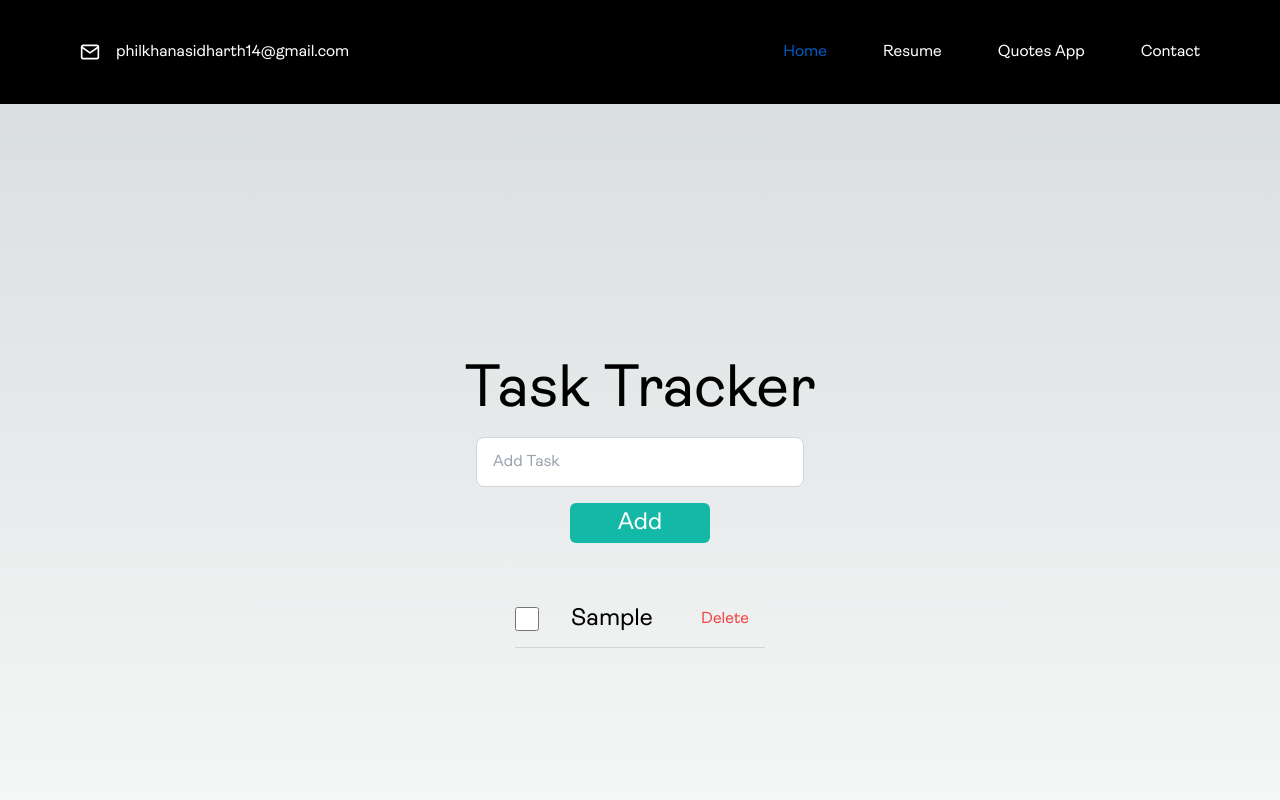
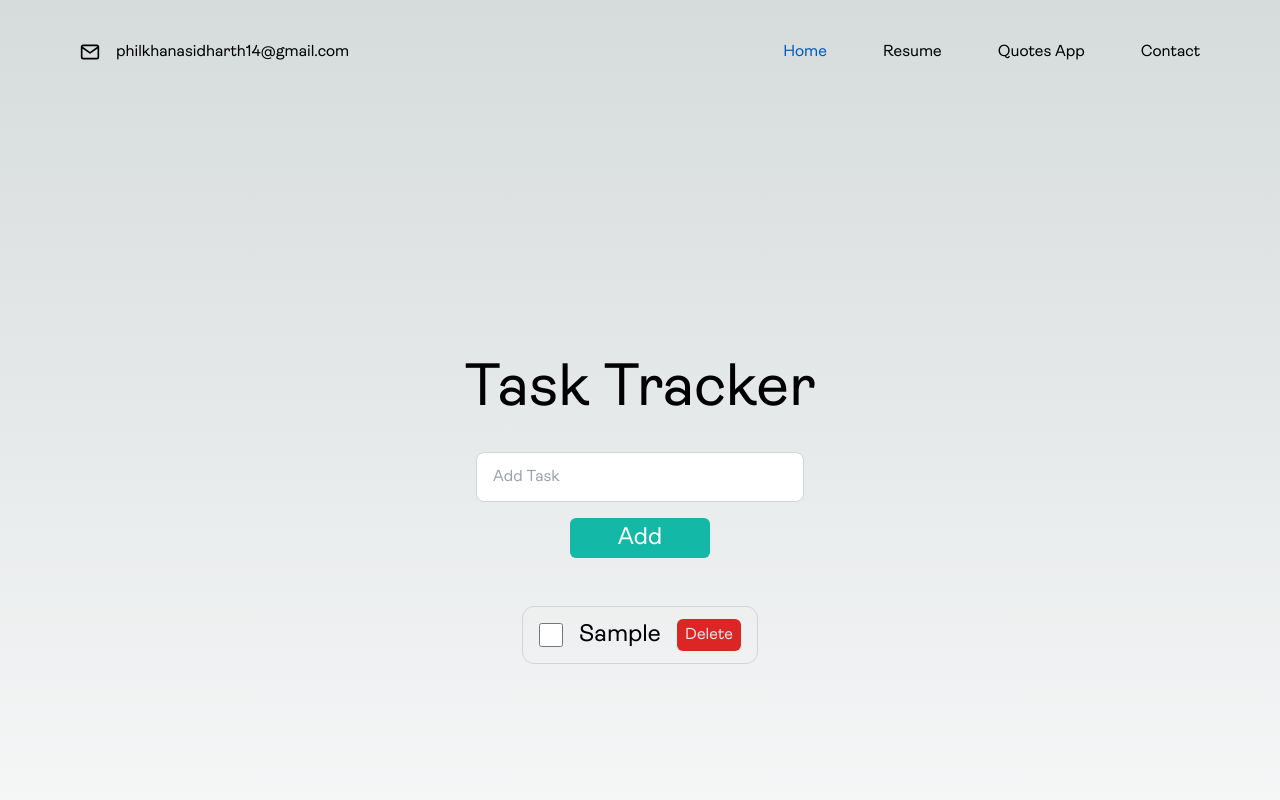
Before and after one commit to psidh/openWeatherApi, a Next.js app: page / in a window 1280 px wide. Both pictures are taken after typing "Sample" into the empty fields and a click on the button "Add". Shown: the top 800 px of the page. Built offline with nearby package versions, Linux system fonts and the light colour scheme.

Commit message:
tailwind css added

```diff
--- a/src/app/components/TaskList.tsx
+++ b/src/app/components/TaskList.tsx
@@ -13,31 +13,36 @@ interface TaskListProps {
 
 const TaskList: React.FC<TaskListProps>  = ({ tasks, deleteTask, toggleComplete }) => {
   return (
+    <div className="flex items-center justify-between mx-4">
   <ul className="mt-4">
     {tasks.map((task, index) => (
-    <li key={index} className="flex items-center justify-between py-3 border-b border-gray-300">
+      <li key={index} className="flex items-center justify-between py-3 px-4 border rounded-xl border-gray-300">
         <div className="flex items-center">
           <input
             type="checkbox"
             checked={task.completed}
             onChange={() => toggleComplete(index)}
-          className="h-6 w-6 text-blue-500 border border-gray-300 rounded"
+            className="h-6 w-6 text-blue-500 border border-gray-200 rounded-full"
           />
           <span
-          className={`px-8 text-2xl dark:text-white  ${task.completed ? 'line-through text-gray-400' : 'text-black'}`}
+            className={`px-2 sm:px-4 text-md sm:text-2xl divide-y dark:text-white ${
+              task.completed ? 'line-through text-gray-400' : 'text-black'
+            }`}
           >
             {task.name}
           </span>
         </div>
         <button
           onClick={() => deleteTask(index)}
-        className="mx-4 text-red-500 hover:text-red-600 focus:outline-none"
+          className=" bg-red-600 hover:bg-red-700 px-2 py-1 rounded-md text-gray-200 hover:text-gray-300 focus:outline-none"
         >
           Delete
         </button>
       </li>
     ))}
   </ul>
+</div>
+
 
   );
 };
--- a/src/app/components/footer.tsx
+++ b/src/app/components/footer.tsx
@@ -12,7 +12,7 @@ const GlobalStyle = createGlobalStyle`
 const Footer = () => {
   return (
   <main id="footer">
-    <div className="text-white">
+    <div className="">
       <div className="py-8 md:py-16 px-8 lg:px-36 border-t-[0.05em] flex lg:flex-row flex-col gap-12 lg:gap-0 justify-between items-center">
         <div className="flex gap-12 ">
           <a className="hover:scale-150 transition duration-300" href="https://instagram.com/p_s1dharth">
--- a/src/app/components/navbar.tsx
+++ b/src/app/components/navbar.tsx
@@ -18,7 +18,7 @@ export default function NavBar() {
 
   return (
     <div>
-      <div className="mx-8 lg:mx-20 flex justify-between text-white  py-8 md:py-10">
+      <div className="mx-8 lg:mx-20 flex justify-between py-8 md:py-10">
 
         <a className="hover:scale-105 transition duration-300" href="mailto:philkhanasidharth14@gmail.com">
           <div className="flex gap-4 items-center ">
@@ -40,8 +40,8 @@ export default function NavBar() {
             <span>philkhanasidharth14@gmail.com</span>
           </div>
         </a>
-        <div className="gap-14 hidden lg:flex text-white">
-          <a className="text-[#005AC1]  hover:text-gray-300" href="/">Home</a>
+        <div className="gap-14 hidden lg:flex ">
+          <a className="text-[#005AC1]" href="/">Home</a>
           <a className=" hover:text-green-600" href="https://psidh.vercel.app"> Resume </a>
           <a className=" hover:text-green-600" href="https://psidhQuotes.vercel.app"> Quotes App </a>
           <a className=" hover:text-green-600" href="/#footer">Contact</a>
@@ -66,7 +66,7 @@ export default function NavBar() {
       </div>
 
       {isNavOpen && ( // Render the navigation links if isNavOpen is true
-        <div className="flex flex-col lg:hidden text-white">
+        <div className="flex flex-col lg:hidden ">
           <a className="text-[#005AC1] m-6" href="/">Home</a>
           <a className="m-6   hover:text-green-600" href="https://psidh.vercel.app"> Resume </a>
           <a className="m-6   hover:text-green-600" href="https://psidhQuotes.vercel.app"> Quotes App </a>
--- a/src/app/page.tsx
+++ b/src/app/page.tsx
@@ -48,12 +48,12 @@ export default function Home() {
 
   return (
     <div style={{ fontFamily: 'Ambit, sans-serif'}} >
-    <div className="bg-black font-Ambit">
+    <div className="font-Ambit">
     <GlobalStyle />
     <NavBar />
     </div>
     <div className='flex flex-col items-center min-h-screen justify-center'>
-      <h1 className='text-4xl md:text-6xl'>Task Tracker</h1>
+      <h1 className='text-4xl md:text-6xl my-4'>Task Tracker</h1>
       <TaskForm addTask={addTask} />
       <TaskList tasks={tasks} deleteTask={deleteTask} toggleComplete={toggleComplete} />
     </div>
```
Lines whose indentation alone changed are shown as unchanged.
